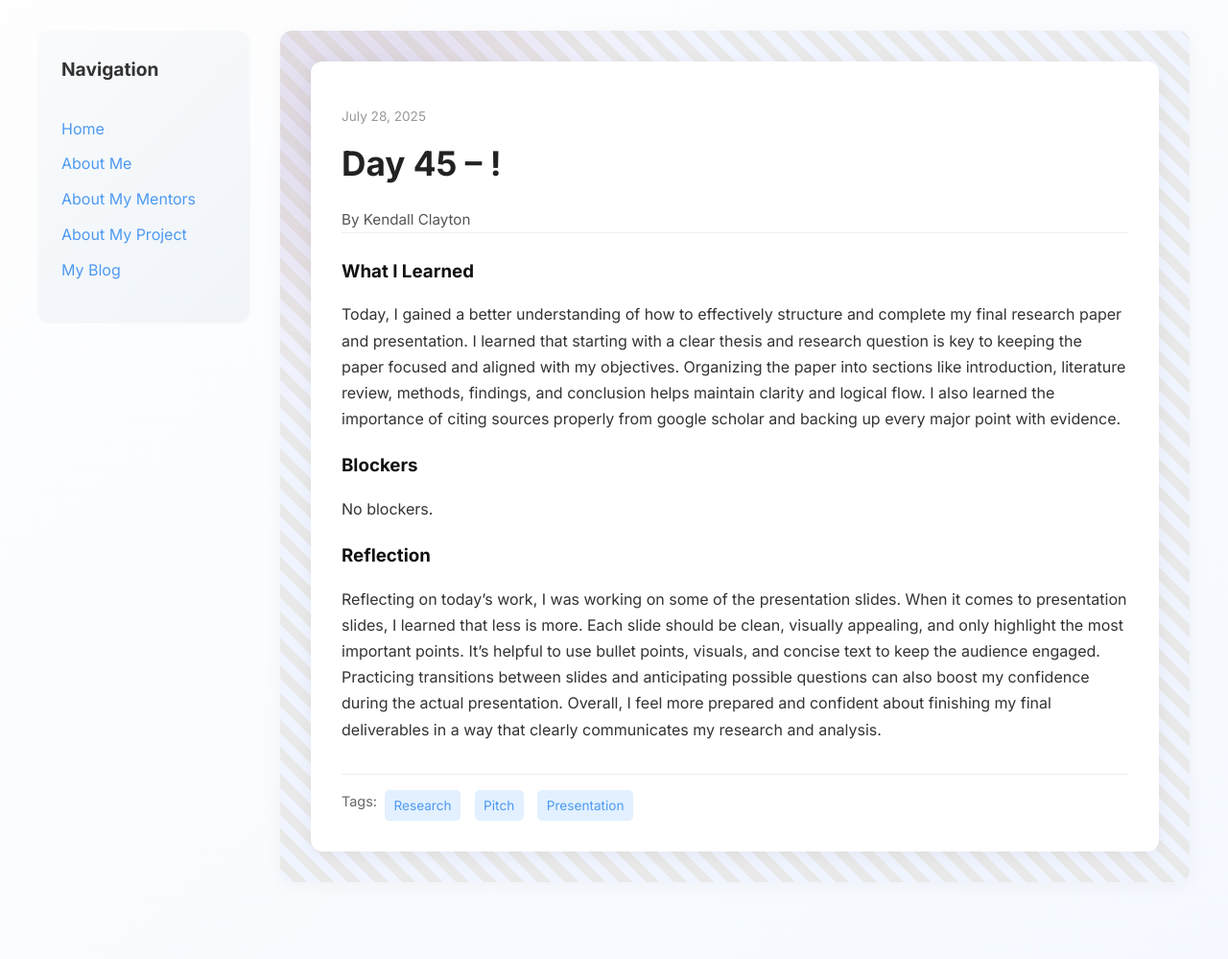
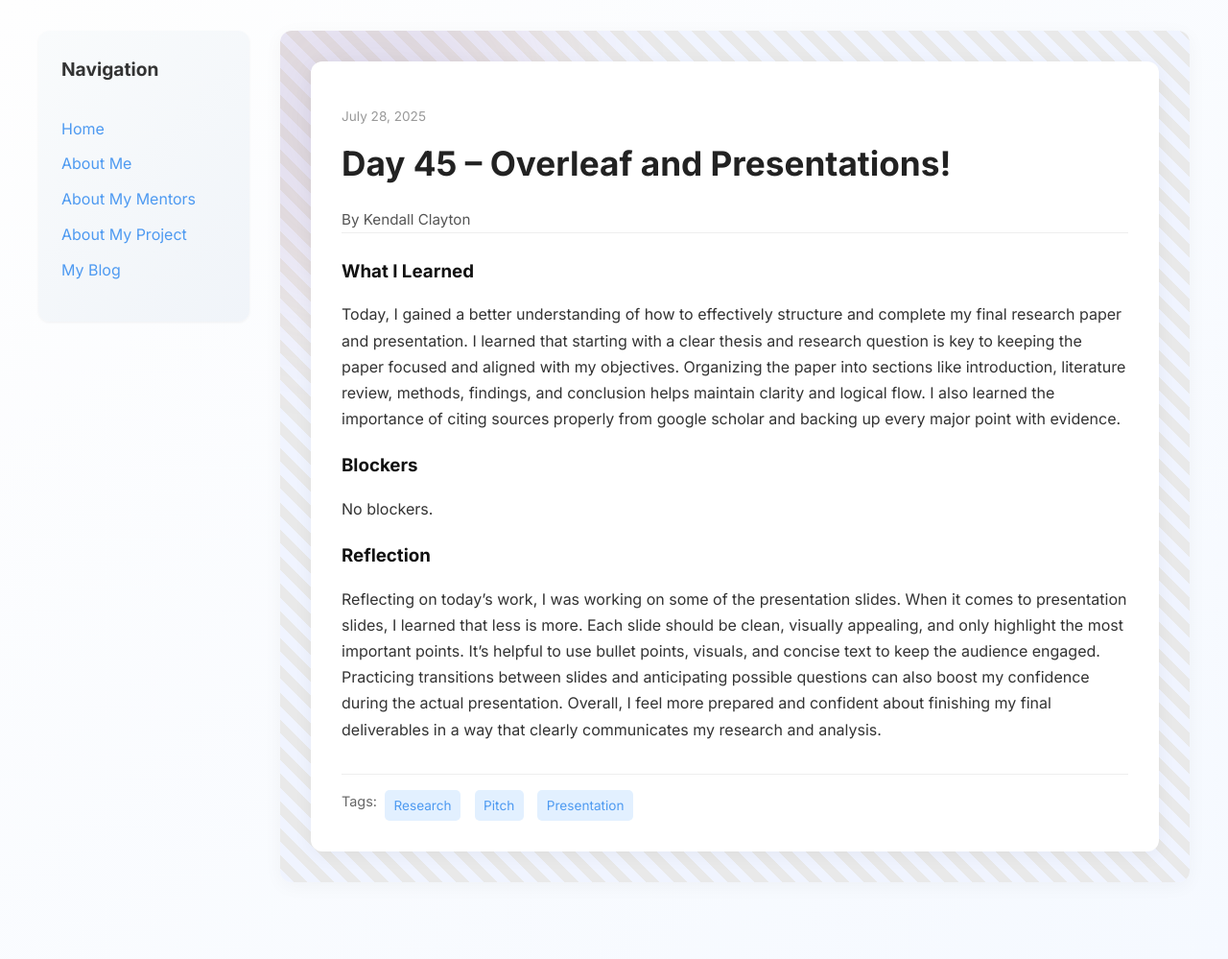
Before and after one commit to kendallzoe/kendallzoe.github.io, a Jekyll site: the page built from _posts/2025-07-28-day-45.md, in a window 1280 px wide. Shown: the whole page at 96% size. Built offline with Jekyll 4.4.1, drawn with Linux system fonts in a browser that asks for light colours.

Commit message:
Update 2025-07-28-day-45.md

```diff
--- a/_posts/2025-07-28-day-45.md
+++ b/_posts/2025-07-28-day-45.md
@@ -1,6 +1,6 @@
 ---
 layout: post
-title: "Day 45 – !"
+title: "Day 45 – Overleaf and Presentations!"
 date: 2025-07-28
 author: "Kendall Clayton"
 permalink: /day45.html
```
